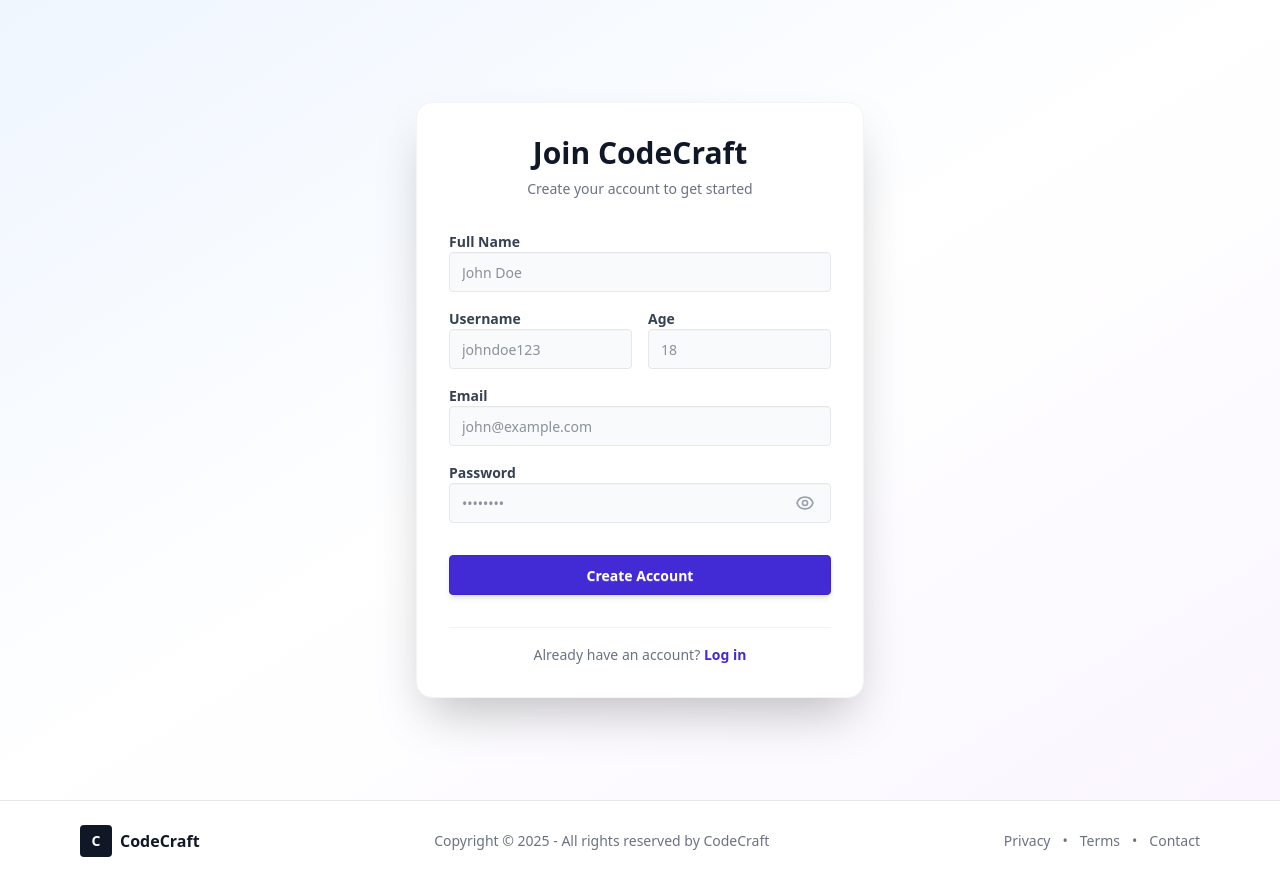
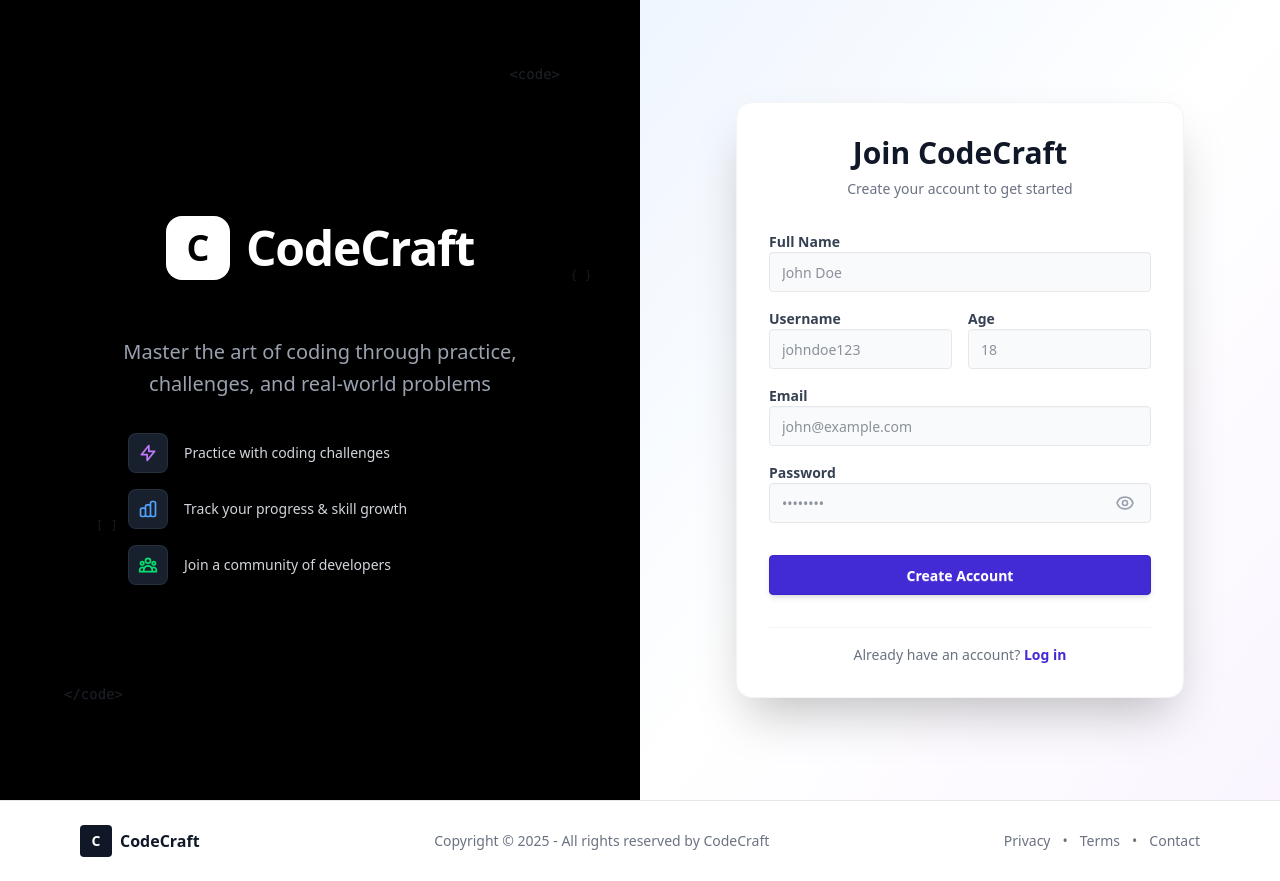
Before and after one commit to RomilDubey03/CodeCraft---Frontend, a React (Vite) app in the folder frontend/: page /signup in a window 1280 px wide. Built offline with nearby package versions, Linux system fonts and the light colour scheme; no server answers.

Commit message:
signup page update

```diff
--- a/frontend/src/pages/Signup.jsx
+++ b/frontend/src/pages/Signup.jsx
@@ -41,7 +41,6 @@ function Signup() {
     }
   }, [isAuthenticated]);
 
-  //only for toast
   useEffect(() => {
     if (error) {
       toast.error(
@@ -55,11 +54,98 @@ function Signup() {
   };
 
   return (
-    <div className="min-h-screen flex items-center justify-center p-4 bg-gradient-to-br from-blue-50 via-white to-purple-50 text-gray-800">
+    <div className="min-h-screen flex text-gray-800">
+      {/* Left Side - Dark Banner */}
+      <div className="hidden lg:flex lg:w-1/2 bg-black relative overflow-hidden">
+        {/* Decorative Elements */}
+        <div className="absolute inset-0">
+          {/* Subtle Grid Pattern */}
+          <div className="absolute inset-0 opacity-10"
+            style={{
+              backgroundImage: `linear-gradient(rgba(255,255,255,0.05) 1px, transparent 1px),
+                               linear-gradient(90deg, rgba(255,255,255,0.05) 1px, transparent 1px)`,
+              backgroundSize: '50px 50px'
+            }}
+          ></div>
+
+          {/* Floating Code Elements */}
+          <div className="absolute top-16 right-20 text-gray-600 font-mono text-sm opacity-40">
+            {"<code>"}
+          </div>
+          <div className="absolute bottom-24 left-16 text-gray-600 font-mono text-sm opacity-40">
+            {"</code>"}
+          </div>
+          <div className="absolute top-1/3 right-12 text-gray-600 font-mono text-xs opacity-30">
+            {"{ }"}
+          </div>
+          <div className="absolute bottom-1/3 left-24 text-gray-600 font-mono text-xs opacity-30">
+            {"[ ]"}
+          </div>
+        </div>
+
+        {/* Content */}
+        <div className="relative z-10 flex flex-col justify-center items-center w-full px-12">
+          {/* Logo/Brand */}
+          <div className="mb-8">
+            <div className="flex items-center justify-center gap-4 mb-6">
+              <div className="w-16 h-16 bg-white rounded-2xl flex items-center justify-center">
+                <span className="text-4xl font-bold text-black">C</span>
+              </div>
+              <h1 className="text-5xl font-bold text-white tracking-tight">
+                CodeCraft
+              </h1>
+            </div>
+          </div>
+
+          {/* Tagline */}
+          <p className="text-xl text-gray-400 text-center max-w-md leading-relaxed mb-8">
+            Master the art of coding through practice, challenges, and real-world problems
+          </p>
+
+          {/* Features */}
+          <div className="space-y-4 w-full max-w-sm">
+            <div className="flex items-center gap-4 text-gray-300">
+              <div className="w-10 h-10 bg-gray-800/80 rounded-lg flex items-center justify-center border border-gray-700/50">
+                <svg xmlns="http://www.w3.org/2000/svg" className="h-5 w-5 text-purple-400" fill="none" viewBox="0 0 24 24" stroke="currentColor">
+                  <path strokeLinecap="round" strokeLinejoin="round" strokeWidth={2} d="M13 10V3L4 14h7v7l9-11h-7z" />
+                </svg>
+              </div>
+              <span className="text-sm">Practice with coding challenges</span>
+            </div>
+            <div className="flex items-center gap-4 text-gray-300">
+              <div className="w-10 h-10 bg-gray-800/80 rounded-lg flex items-center justify-center border border-gray-700/50">
+                <svg xmlns="http://www.w3.org/2000/svg" className="h-5 w-5 text-blue-400" fill="none" viewBox="0 0 24 24" stroke="currentColor">
+                  <path strokeLinecap="round" strokeLinejoin="round" strokeWidth={2} d="M9 19v-6a2 2 0 00-2-2H5a2 2 0 00-2 2v6a2 2 0 002 2h2a2 2 0 002-2zm0 0V9a2 2 0 012-2h2a2 2 0 012 2v10m-6 0a2 2 0 002 2h2a2 2 0 002-2m0 0V5a2 2 0 012-2h2a2 2 0 012 2v14a2 2 0 01-2 2h-2a2 2 0 01-2-2z" />
+                </svg>
+              </div>
+              <span className="text-sm">Track your progress & skill growth</span>
+            </div>
+            <div className="flex items-center gap-4 text-gray-300">
+              <div className="w-10 h-10 bg-gray-800/80 rounded-lg flex items-center justify-center border border-gray-700/50">
+                <svg xmlns="http://www.w3.org/2000/svg" className="h-5 w-5 text-green-400" fill="none" viewBox="0 0 24 24" stroke="currentColor">
+                  <path strokeLinecap="round" strokeLinejoin="round" strokeWidth={2} d="M17 20h5v-2a3 3 0 00-5.356-1.857M17 20H7m10 0v-2c0-.656-.126-1.283-.356-1.857M7 20H2v-2a3 3 0 015.356-1.857M7 20v-2c0-.656.126-1.283.356-1.857m0 0a5.002 5.002 0 019.288 0M15 7a3 3 0 11-6 0 3 3 0 016 0zm6 3a2 2 0 11-4 0 2 2 0 014 0zM7 10a2 2 0 11-4 0 2 2 0 014 0z" />
+                </svg>
+              </div>
+              <span className="text-sm">Join a community of developers</span>
+            </div>
+          </div>
+        </div>
+      </div>
+
+      {/* Right Side - Signup Form */}
+      <div className="w-full lg:w-1/2 flex items-center justify-center p-4 sm:p-8 bg-gradient-to-br from-blue-50 via-white to-purple-50">
         <div className="card w-full max-w-md bg-white shadow-2xl border border-gray-100 rounded-2xl">
-        <div className="card-body p-8">
+          <div className="card-body p-6 sm:p-8">
             {/* Header Section */}
             <div className="text-center mb-6">
+              {/* Mobile Logo */}
+              <div className="lg:hidden flex justify-center mb-4">
+                <div className="w-12 h-12 bg-gradient-to-br from-purple-500 to-blue-600 rounded-xl flex items-center justify-center shadow-lg">
+                  <svg xmlns="http://www.w3.org/2000/svg" className="h-6 w-6 text-white" fill="none" viewBox="0 0 24 24" stroke="currentColor">
+                    <path strokeLinecap="round" strokeLinejoin="round" strokeWidth={2} d="M10 20l4-16m4 4l4 4-4 4M6 16l-4-4 4-4" />
+                  </svg>
+                </div>
+              </div>
               <h2 className="text-3xl font-bold text-gray-900">
                 Join CodeCraft
               </h2>
@@ -68,33 +154,7 @@ function Signup() {
               </p>
             </div>
 
-          {/* {error && (
-            <div className="alert alert-error mb-6 shadow-sm rounded-lg text-sm font-medium">
-              <svg
-                xmlns="http://www.w3.org/2000/svg"
-                className="stroke-current shrink-0 h-6 w-6"
-                fill="none"
-                viewBox="0 0 24 24"
-              >
-                <path
-                  strokeLinecap="round"
-                  strokeLinejoin="round"
-                  strokeWidth="2"
-                  d="M10 14l2-2m0 0l2-2m-2 2l-2-2m2 2l2 2m7-2a9 9 0 11-18 0 9 9 0 0118 0z"
-                />
-              </svg>
-              <span>
-                {typeof error === "string"
-                  ? error
-                  : "Registration failed"}
-              </span>
-            </div>
-          )} */}
-
-          <form
-            onSubmit={handleSubmit(onSubmit)}
-            className="space-y-4"
-          >
+            <form onSubmit={handleSubmit(onSubmit)} className="space-y-4">
               {/* Full Name Field */}
               <div className="form-control">
                 <label className="label pt-0">
@@ -105,9 +165,7 @@ function Signup() {
                 <input
                   type="text"
                   placeholder="John Doe"
-                className={`input input-bordered w-full bg-gray-50 focus:bg-white focus:ring-2 focus:ring-primary/20 transition-all ${errors.fullName
-                  ? "input-error bg-red-50"
-                  : "border-gray-200"
+                  className={`input input-bordered w-full bg-gray-50 focus:bg-white focus:ring-2 focus:ring-primary/20 transition-all ${errors.fullName ? "input-error bg-red-50" : "border-gray-200"
                     }`}
                   {...register("fullName")}
                 />
@@ -130,9 +188,7 @@ function Signup() {
                   <input
                     type="text"
                     placeholder="johndoe123"
-                  className={`input input-bordered w-full bg-gray-50 focus:bg-white focus:ring-2 focus:ring-primary/20 transition-all ${errors.username
-                    ? "input-error bg-red-50"
-                    : "border-gray-200"
+                    className={`input input-bordered w-full bg-gray-50 focus:bg-white focus:ring-2 focus:ring-primary/20 transition-all ${errors.username ? "input-error bg-red-50" : "border-gray-200"
                       }`}
                     {...register("username")}
                   />
@@ -153,9 +209,7 @@ function Signup() {
                   <input
                     type="number"
                     placeholder="18"
-                  className={`input input-bordered w-full bg-gray-50 focus:bg-white focus:ring-2 focus:ring-primary/20 transition-all ${errors.age
-                    ? "input-error bg-red-50"
-                    : "border-gray-200"
+                    className={`input input-bordered w-full bg-gray-50 focus:bg-white focus:ring-2 focus:ring-primary/20 transition-all ${errors.age ? "input-error bg-red-50" : "border-gray-200"
                       }`}
                     {...register("age")}
                   />
@@ -177,9 +231,7 @@ function Signup() {
                 <input
                   type="email"
                   placeholder="john@example.com"
-                className={`input input-bordered w-full bg-gray-50 focus:bg-white focus:ring-2 focus:ring-primary/20 transition-all ${errors.email
-                  ? "input-error bg-red-50"
-                  : "border-gray-200"
+                  className={`input input-bordered w-full bg-gray-50 focus:bg-white focus:ring-2 focus:ring-primary/20 transition-all ${errors.email ? "input-error bg-red-50" : "border-gray-200"
                     }`}
                   {...register("email")}
                 />
@@ -201,18 +253,14 @@ function Signup() {
                   <input
                     type={showPassword ? "text" : "password"}
                     placeholder="••••••••"
-                  className={`input input-bordered w-full pr-12 bg-gray-50 focus:bg-white focus:ring-2 focus:ring-primary/20 transition-all ${errors.password
-                    ? "input-error bg-red-50"
-                    : "border-gray-200"
+                    className={`input input-bordered w-full pr-12 bg-gray-50 focus:bg-white focus:ring-2 focus:ring-primary/20 transition-all ${errors.password ? "input-error bg-red-50" : "border-gray-200"
                       }`}
                     {...register("password")}
                   />
                   <button
                     type="button"
                     className="absolute top-1/2 right-3 transform -translate-y-1/2 text-gray-400 hover:text-gray-600 transition-colors p-1"
-                  onClick={() =>
-                    setShowPassword(!showPassword)
-                  }
+                    onClick={() => setShowPassword(!showPassword)}
                   >
                     {showPassword ? (
                       <svg
@@ -267,9 +315,7 @@ function Signup() {
                     }`}
                   disabled={loading}
                 >
-                {loading
-                  ? "Creating Account..."
-                  : "Create Account"}
+                  {loading ? "Creating Account..." : "Create Account"}
                 </button>
               </div>
             </form>
@@ -288,6 +334,7 @@ function Signup() {
           </div>
         </div>
       </div>
+    </div>
   );
 }
 
```
Lines whose indentation alone changed are shown as unchanged.
